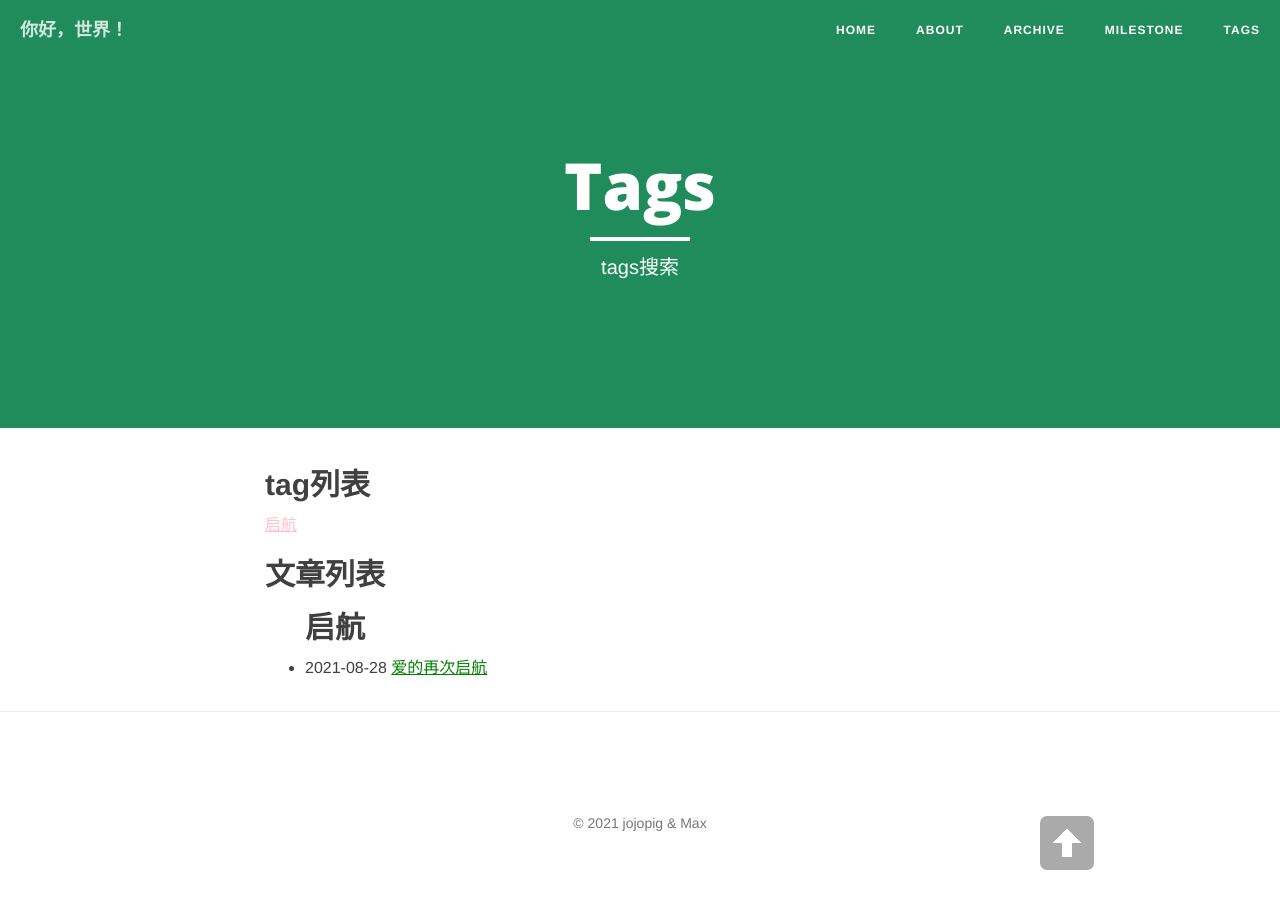
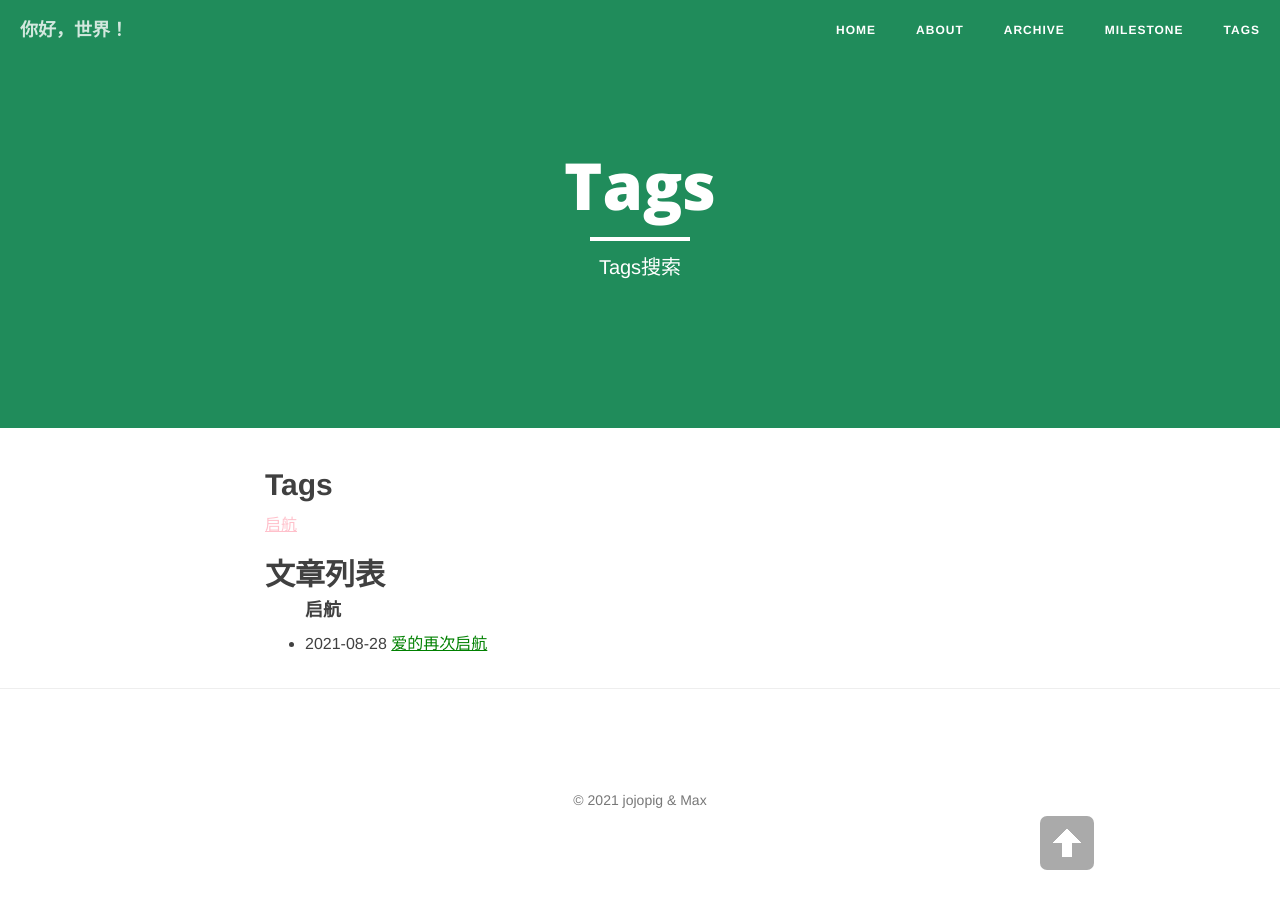
Before and after one commit to GaopanHuang/gaopanhuang.github.io, a Jekyll site: the page built from tags.md, in a window 1280 px wide. Built offline with Jekyll 4.4.1, drawn with Linux system fonts in a browser that asks for light colours; nearby versions of some CDN libraries; library files that are not in the unit come from our copies.

Commit message:
Update tags.md

```diff
--- a/tags.md
+++ b/tags.md
@@ -1,11 +1,11 @@
 ---
 layout: page
 title: "Tags"
-description: "tags搜索"
+description: "Tags搜索"
 header-img: "img/green.jpg"
 ---
 
-## tag列表
+## Tags
 <div id='tag_cloud'>
 {% for tag in site.tags %}
   <a href="#{{ tag[0] }}" title="{{ tag[0] }}" rel="{{ tag[1].size }}"><u style="color:pink">{{ tag[0] }}</u></a>
@@ -16,7 +16,7 @@ header-img: "img/green.jpg"
 
 <ul class="listing">
 {% for tag in site.tags %}
-  <h2 class="listing-seperator" id="{{ tag[0] }}">{{ tag[0] }}</h2>
+  <h4 class="listing-seperator" id="{{ tag[0] }}">{{ tag[0] }}</h4>
 {% for post in tag[1] %}
   <li class="listing-item">
   <time datetime="{{ post.date | date:"%Y-%m-%d" }}">{{ post.date | date:"%Y-%m-%d" }}</time>
```
